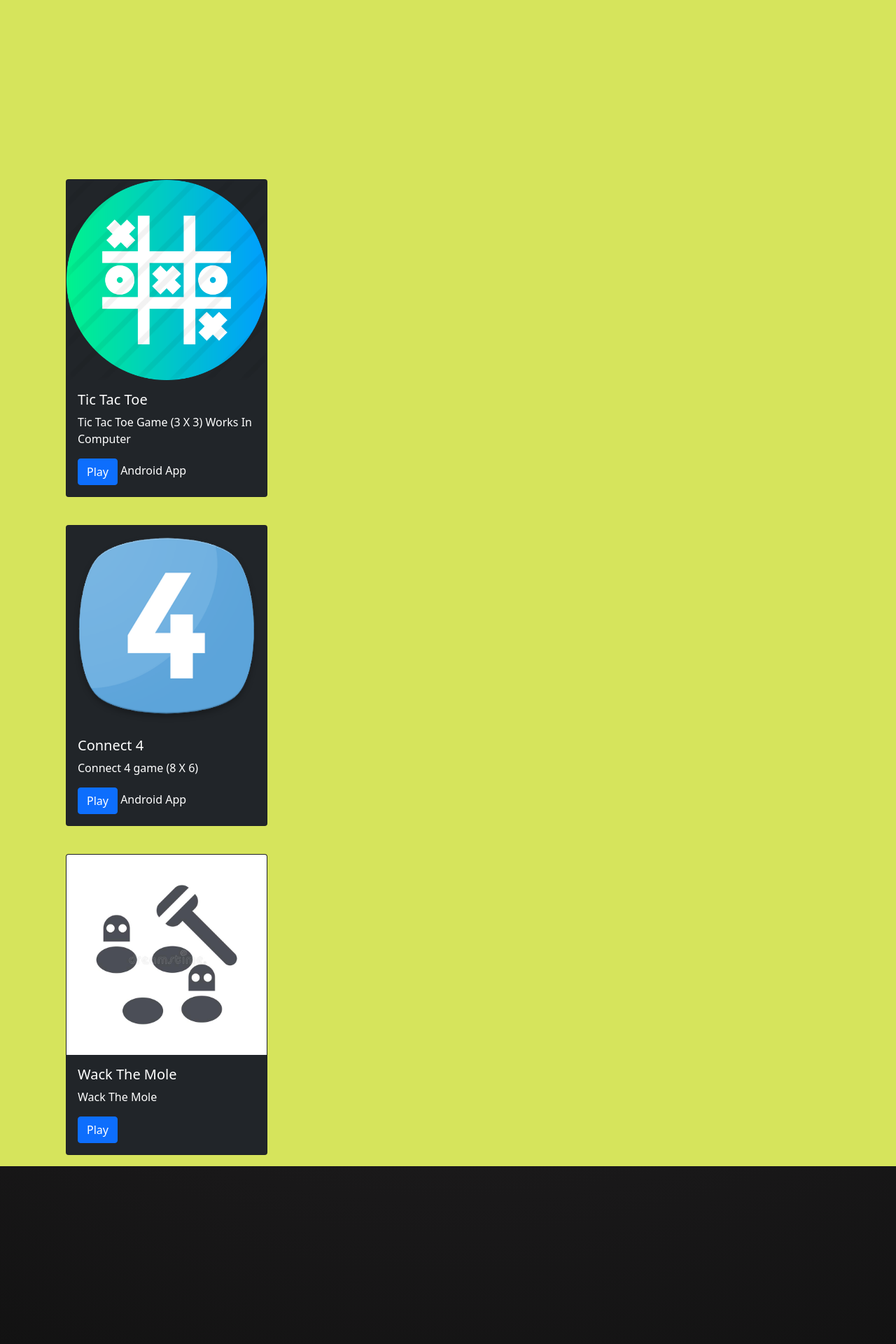
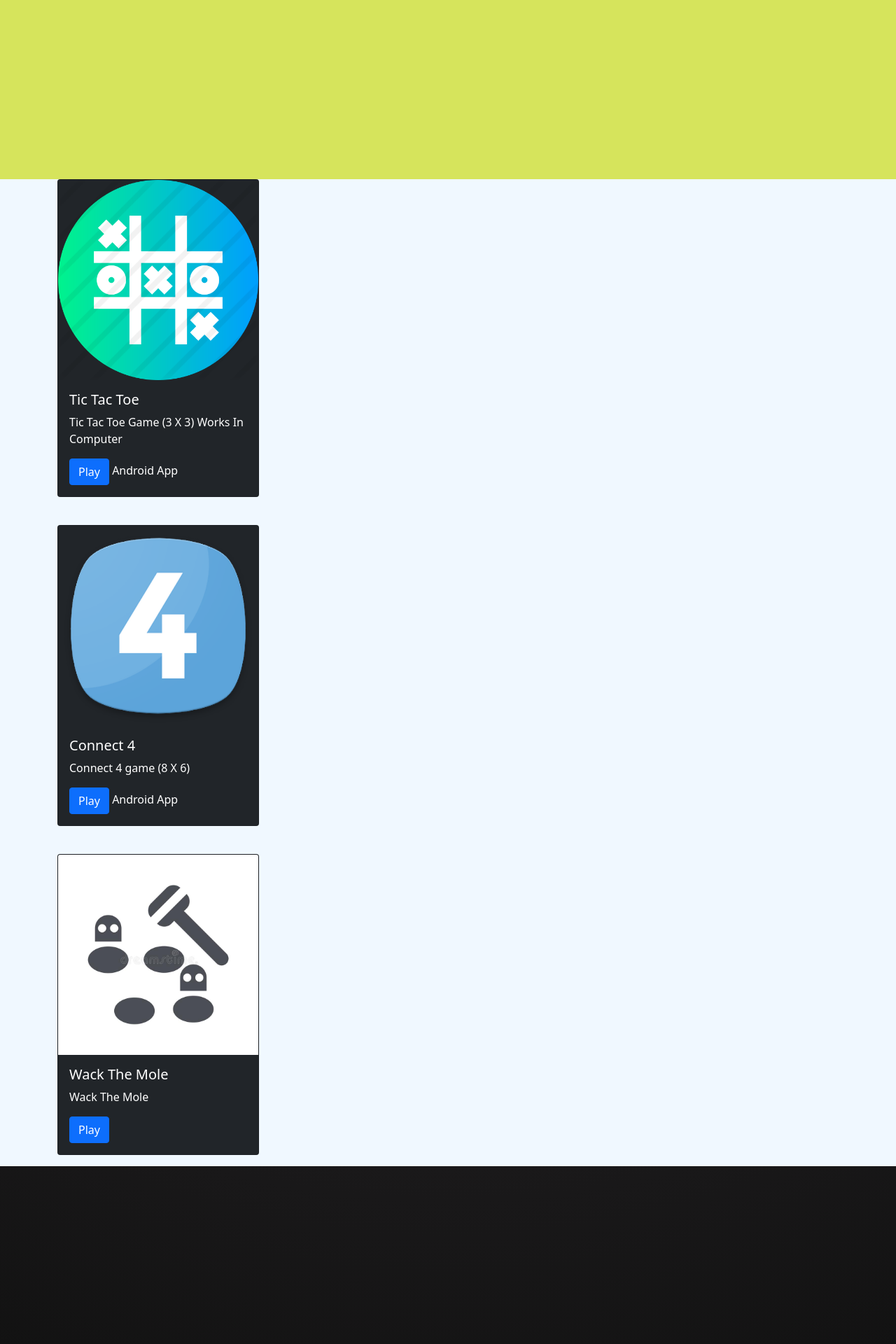
Before and after one commit to avengersrugvedthota/connect4-django, a Django app: template game/templates/mhome.html in a window 1280 px wide. Shown: the part 1008-2928 px from the top of the page at 70% size. Run offline with Django 3.2, Linux system fonts and the light colour scheme; the template is opened without the code that fills it, so the values that code supplies are empty; some libraries are stand-ins or nearby versions; some web fonts are replaced.

Commit message:
New Patch Update

```diff
--- a/game/templates/mhome.html
+++ b/game/templates/mhome.html
@@ -16,7 +16,7 @@ section {
   background-color: rgb(214, 228, 92);
 }
 #sec-2 {
-  background-color: rgb(214, 228, 92);
+  background-color: aliceblue;
 }
 .scroll-down {
   height: 50px;
@@ -45,7 +45,7 @@ section {
 .scroll-down::before {
   top: 30%;
   animation-delay: 0.3s;
-  /* animation: scroll-down 1s ease-in-out infinite; */
+  /*animation: scroll-down 1s ease-in-out infinite;*/
 }
 
 @keyframes scroll-down {
@@ -76,7 +76,6 @@ section {
 </section>
 <section id="sec-2">
   <div class="container">
-    <div class="container">
 
 <div class="card text-white bg-dark mb-3" style="width: 18rem;">
   <img src="{% static '1177409.png' %}" class="card-img-top" alt="...">
@@ -110,7 +109,6 @@ section {
   </div>
 </div>
 
-  </div>
 </section>
 
 {% endblock %}
```
